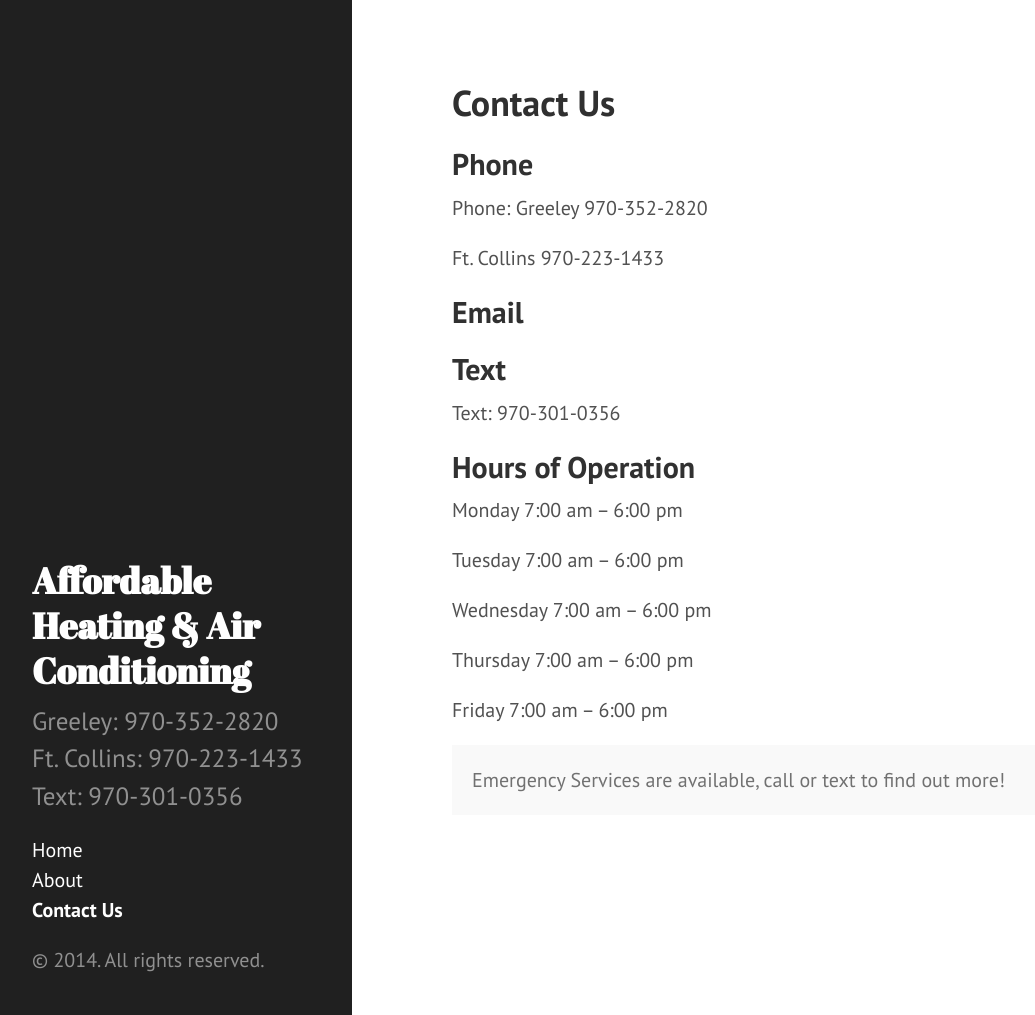
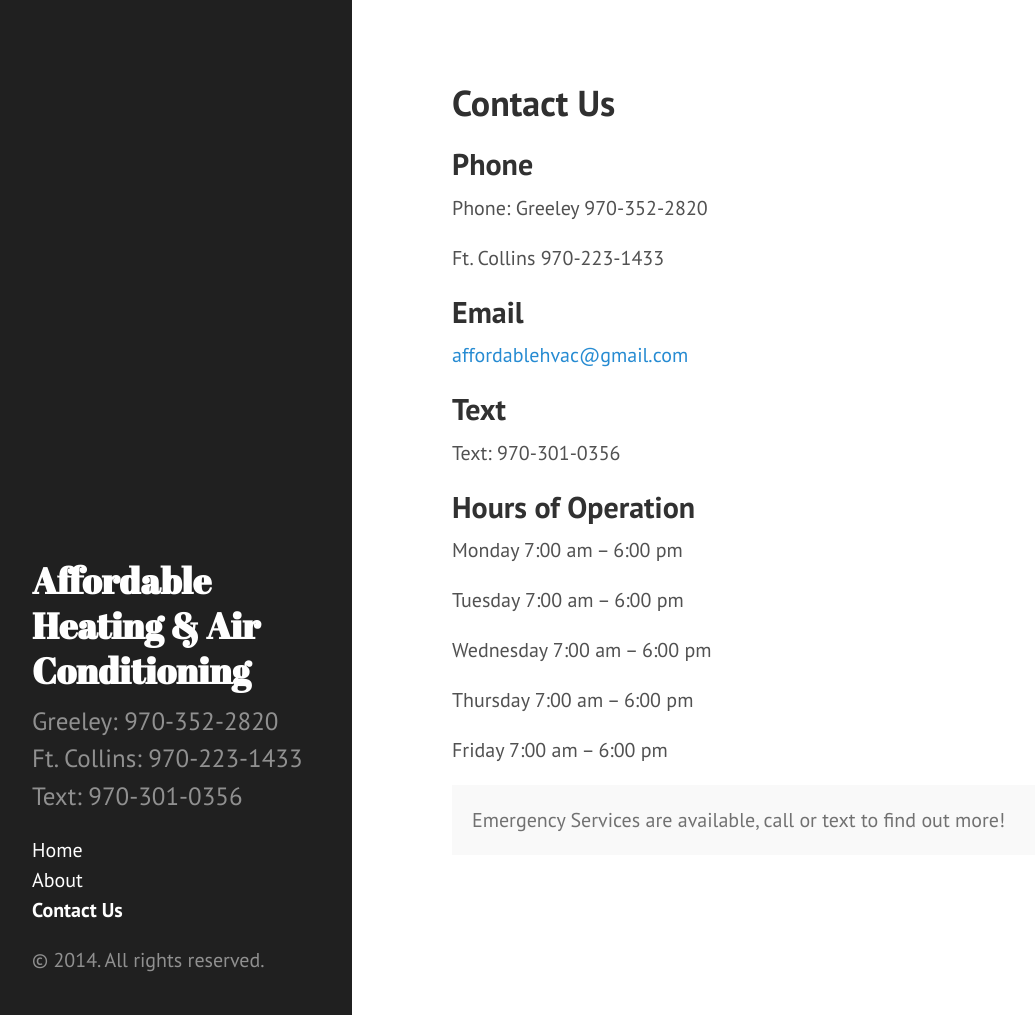
Before and after one commit to affordablehvac/affordablehvac.github.io, a Jekyll site: the page built from contact-us.md, in a window 1280 px wide and 1015 px high. Shown: the whole window, without its empty margins (8-1043 px from the left). Built offline with Jekyll 4.4.1, drawn with Linux system fonts in a browser that asks for light colours; Markdown is read by kramdown in place of the engine named in the settings.

Commit message:
added email address

```diff
--- a/contact-us.md
+++ b/contact-us.md
@@ -8,6 +8,7 @@ title: Contact Us
 <p>Ft. Collins 970-223-1433</p>
 
 <h2>Email</h2>
+<a href="mailto:affordablehvac@gmail.com">affordablehvac@gmail.com</a>
 
 <h2>Text</h2>
 <p>Text: 970-301-0356</p>
```
